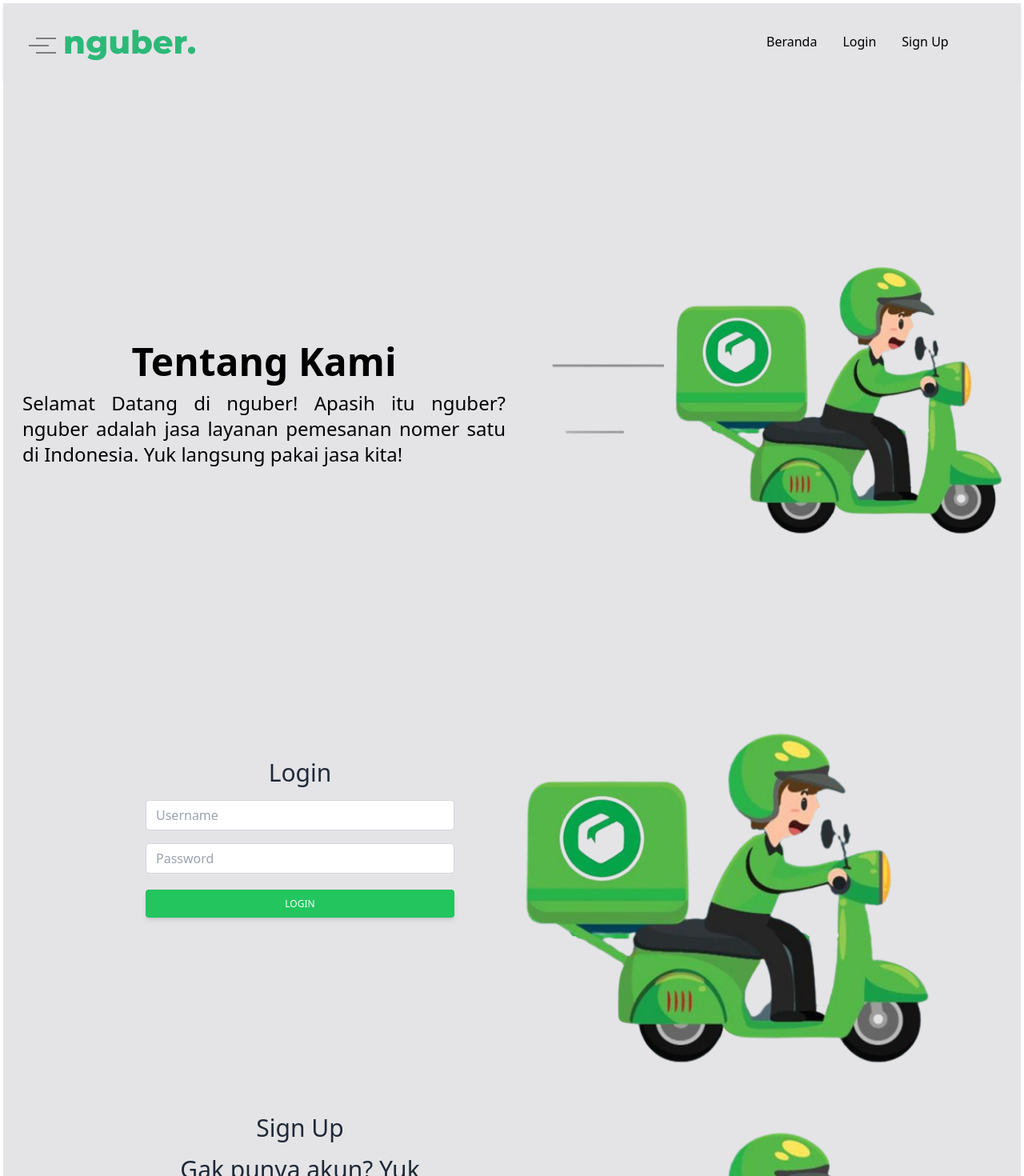
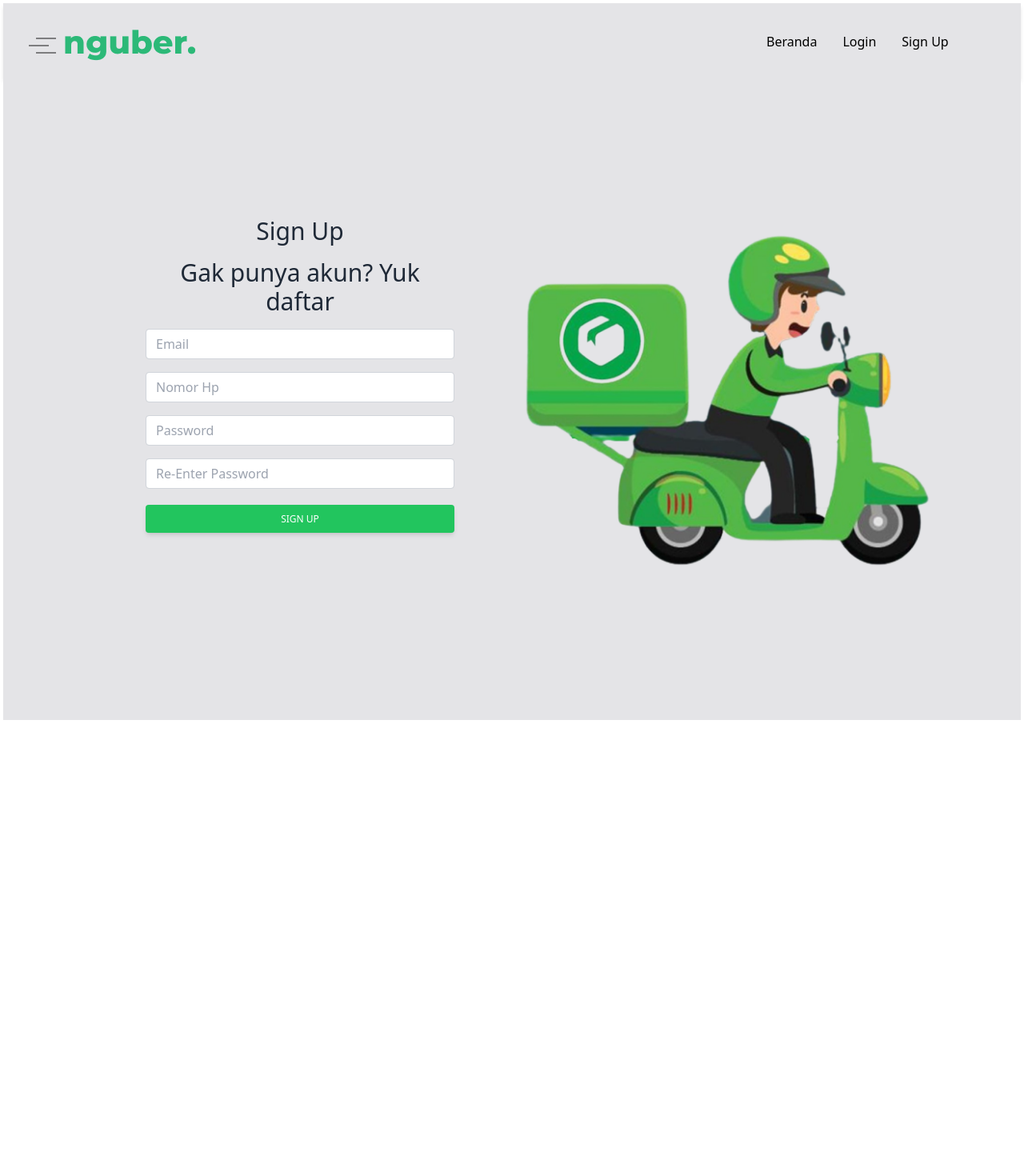
Before and after one commit to MohammadSofiyulloh/app-ngubers-demo-contrib, a React (Create React App) app: page /signup in a window 1280 px wide. Shown: the top 1470 px of the page at 80% size. After the commit the page ends 904 px from the top, so only its background shows below. Built offline with nearby package versions, Linux system fonts and the light colour scheme; the HTML template or start-up script is replaced by a standard one.

Commit message:
fixing-navigation

```diff
--- a/package.json
+++ b/package.json
@@ -11,6 +11,7 @@
     "react": "^18.1.0",
     "react-dom": "^18.1.0",
     "react-icons": "^4.3.1",
+    "react-router-dom": "^6.3.0",
     "react-scripts": "5.0.1",
     "react-scroll": "^1.8.7",
     "web-vitals": "^2.1.4"
--- a/src/App.js
+++ b/src/App.js
@@ -1,3 +1,4 @@
+import { BrowserRouter, Routes, Route } from 'react-router-dom';
 import Navbar from './components/Navbar';
 import Beranda from './components/Beranda';
 import Login from './components/Login';
@@ -6,10 +7,18 @@
 function App() {
   return (
     <div className="h-max max-w-full bg-white p-1">
-      <Navbar />
-      <Beranda />
-      <Login />
-      <Signup />
+      <>
+        <BrowserRouter>
+          <Navbar />
+          <Routes>
+            <Route path="/home" element={<Beranda />} />
+            <Route path="/beranda" element={<Beranda />} />
+            <Route path="/login" element={<Login />} />
+            <Route path="/signup" element={<Signup />} />
+            <Route path="*" element={<div>404</div>} />
+          </Routes>
+        </BrowserRouter>
+      </>
     </div>
   );
 }
--- a/src/components/Login.jsx
+++ b/src/components/Login.jsx
@@ -4,7 +4,7 @@
 function Login() {
   return (
     <div id="login" className="w-full h-full bg-zinc-200 flex flex-col justify-between">
-      <div className="g-6 flex h-full flex-wrap items-center justify-center text-gray-800">
+      <div className="g-6 flex h-screen flex-wrap items-center justify-center text-gray-800">
         <div className="xl:w-10/12">
           <div className="g-0 lg:flex lg:flex-wrap">
             <div className="px-4 md:px-0 lg:w-6/12">
--- a/src/components/Navbar.jsx
+++ b/src/components/Navbar.jsx
@@ -1,24 +1,25 @@
 import React from 'react';
 import Logo from './assets/logo.png';
+import { Link } from 'react-router-dom';
 
 function Navbar() {
   return (
     <div className="bg-gradient-to-br from-zinc-200 to-zinc-200 shadow-md">
       <div className="flex justify-between items-center h-24 max-w-[1240px] mx-auto px-4 text-black">
-        <a href="/home">
+        <Link to="/home">
           <img className="h-full w-full" src={Logo} alt="logo"></img>
-        </a>
+        </Link>
         <div className="flex w-1/4 flex-col justify-between py-4 lg:flex-row lg:py-0">
           <div className="flex flex-col lg:flex-row">
-            <a href="beranda" className="block px-4 py-3 text-black hover:text-green-400 lg:py-3">
+            <Link to="/beranda" className="block px-4 py-3 text-black hover:text-green-400 lg:py-3">
               Beranda
-            </a>
-            <a href="login" className="block px-4 py-3 text-black hover:text-green-400 lg:py-3">
+            </Link>
+            <Link to="/login" className="block px-4 py-3 text-black hover:text-green-400 lg:py-3">
               Login
-            </a>
-            <a href="signup" className="block px-4 py-3 text-black hover:text-green-400 lg:py-3">
+            </Link>
+            <Link to="/signup" className="block px-4 py-3 text-black hover:text-green-400 lg:py-3">
               Sign Up
-            </a>
+            </Link>
           </div>
         </div>
       </div>
--- a/src/components/Signup.jsx
+++ b/src/components/Signup.jsx
@@ -4,7 +4,7 @@
 function Signup() {
   return (
     <div id="signup" className="w-full h-full bg-zinc-200 flex flex-col justify-between">
-      <div className="g-6 flex h-full flex-wrap items-center justify-center text-gray-800">
+      <div className="g-6 flex h-screen flex-wrap items-center justify-center text-gray-800">
         <div className="xl:w-10/12">
           <div className="g-0 lg:flex lg:flex-wrap">
             <div className="px-4 md:px-0 lg:w-6/12">
```
Also changed, not shown: 1 other file (tests, documents, lock files or other folders).
